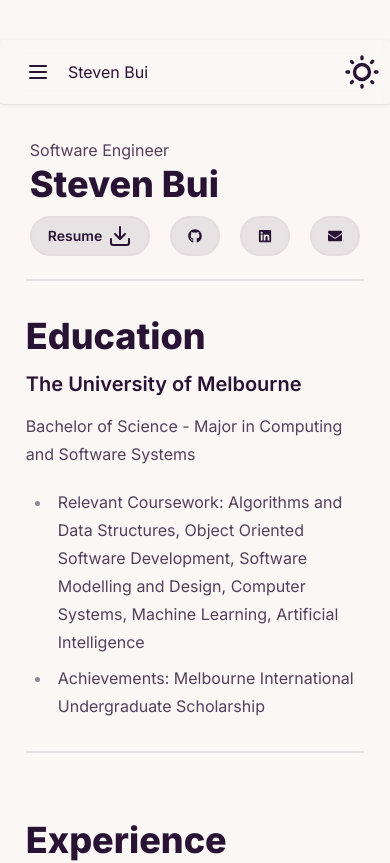
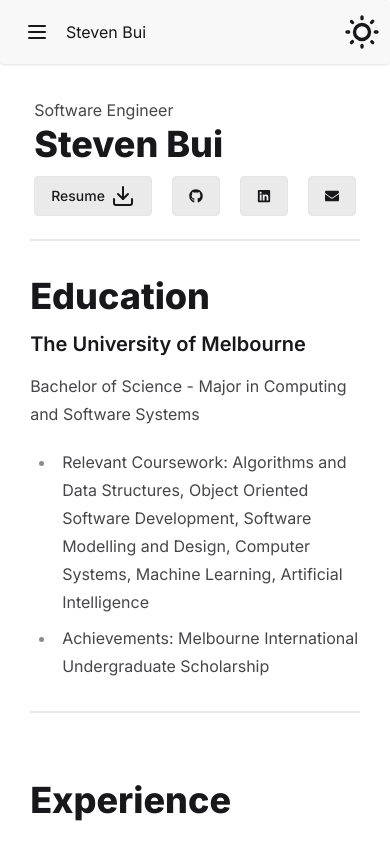
Before and after one commit to halleyd2804/portfolio, a Next.js app: page / in a window 390 px wide. Shown: the top 863 px of the page. Built offline with nearby package versions, Linux system fonts and the light colour scheme.

Commit message:
add dark theme

```diff
--- a/src/app/layout.tsx
+++ b/src/app/layout.tsx
@@ -3,6 +3,7 @@ import {Inter} from 'next/font/google';
 import './globals.css';
 import NavBar from '@/components/NavBar';
 import React from 'react';
+import {ThemeProvider} from "next-themes";
 
 const inter = Inter({subsets: ['latin']});
 
@@ -17,20 +18,23 @@ export default function RootLayout({
                                    }: Readonly<{
   children: React.ReactNode;
 }>) {
+  return (
+      <html lang="en" suppressHydrationWarning={true}>
 
-  return (
-      <html lang="en" data-theme={"cupcake"}>
 
         <body className={inter.className + ' flex flex-col min-h-fit justify-center content-center items-center'}>
-
+        <ThemeProvider>
         <div className={"lg:w-3xl max-w-full flex flex-col items-center justify-center"}>
           <NavBar/>
           {children}
         </div>
         <footer className={inter.className + ' flex flex-col items-center justify-center my-8'}>
-        Made with ❤️from Steven
+          Made with ❤️ from Steven
         </footer>
+        </ThemeProvider>
         </body>
+
+
       </html>
   )
 }
--- a/src/app/page.tsx
+++ b/src/app/page.tsx
@@ -11,6 +11,8 @@ import {
   CarouselNext,
   CarouselPrevious,
 } from "@/components/ui/carousel"
+import Link from "next/link";
+import {ThemeProvider} from "@/context/ThemeContext";
 
 function LandingSection() {
   return (
@@ -20,10 +22,10 @@ function LandingSection() {
           <h1 className={"mb-3"}>Steven Bui</h1>
         </div>
         <div className="flex flex-row flex-start gap-3 w-full">
-          <button className="btn btn-soft mx-1">Resume <DownloadIcon/></button>
-          <button className="btn btn-soft mx-1"><FaGithub/></button>
-          <button className="btn btn-soft mx-1"><FaLinkedin/></button>
-          <button className="btn btn-soft mx-1"><FaEnvelope/></button>
+          <a href={"/ProjectAssets/DucBui_Resume.pdf"} className="btn btn-soft mx-1">Resume <DownloadIcon/></a>
+          <a href={"https://github.com/buianhduc"} className="btn btn-soft mx-1"><FaGithub/></a>
+          <a href={"https://www.linkedin.com/in/stevenbui4/"} className="btn btn-soft mx-1"><FaLinkedin/></a>
+          <a href={"mailto://steven.bui0810@gmail.com"} className="btn btn-soft mx-1"><FaEnvelope/></a>
         </div>
       </section>
   );
@@ -103,7 +105,7 @@ function ProjectOverview() {
     return (
         <div className={"project-content grid grid-cols-1 md:grid-cols-2 gap-8"}>
           {Projects.map((project) => (
-              <div className="card bg-base-100 w-82 max-w-full shadow-sm card-border prose prose-headings:my-3" key={project.id}>
+              <Link  href={`/projects/#${project.id}`} className="no-underline card bg-base-100 w-82 max-w-full shadow-sm card-border prose prose-headings:my-3" key={project.id}>
                 <Carousel className={"w-full p-0 m-0"}>
                   <CarouselContent>
                     {project.thumbnail.map((pic, index) => (
@@ -111,7 +113,7 @@ function ProjectOverview() {
                           <Image
                               src={pic}
                               alt="Thumbnail"
-                              className="rounded-xl mt-0 mb-0"
+                              className="rounded-xl mt-0 mb-0 object-cover object-top h-[150px]"
                               width={400}
                               height={200}/>
                         </CarouselItem>
@@ -141,7 +143,7 @@ function ProjectOverview() {
 
                     </div>
                   </div>
-              </div>
+              </Link>
 
             ))
           }
@@ -149,7 +151,7 @@ function ProjectOverview() {
     )
   }
   return (
-    <section>
+    <section className={"f"}>
       <h1>Featured Projects</h1>
       {renderProjects()}
     </section>
@@ -173,6 +175,7 @@ function ProjectOverview() {
 
 export default function Home() {
   return (
+
         <main className="flex min-h-screen flex-col justify-between md:mx-5 mx-10 prose">
           <LandingSection/>
           <div className="divider"></div>
@@ -182,5 +185,6 @@ export default function Home() {
           <div className="divider"></div>
           <ProjectOverview/>
         </main>
+
   );
 }
--- a/src/app/projects/page.tsx
+++ b/src/app/projects/page.tsx
@@ -25,6 +25,7 @@ const Modal = ({project, children}: IModalProps) => {
 };
 
 interface IProjectCardProps {
+  id: number,
   image: string[];
   title: string;
   description: string;
@@ -42,10 +43,10 @@ const DevpostLogo =() => {
           d="M6.002 1.61L0 12.004L6.002 22.39h11.996L24 12.004L17.998 1.61zm1.593 4.084h3.947c3.605 0 6.276 1.695 6.276 6.31c0 4.436-3.21 6.302-6.456 6.302H7.595zm2.517 2.449v7.714h1.241c2.646 0 3.862-1.55 3.862-3.861c.009-2.569-1.096-3.853-3.767-3.853Z"/>
   </svg>)
 };
-const ProjectCard = ({image, title, description, achievements, technologies, links}: IProjectCardProps) => {
+const ProjectCard = ({id, image, title, description, achievements, technologies, links}: IProjectCardProps) => {
 
   return (
-      <div className="card bg-base-100 shadow-sm card-border mb-8">
+      <div className="card bg-base-100 shadow-sm card-border mb-8" id={id.toString()}>
         <Carousel className={"w-full flex items-center justify-center"}>
           <CarouselContent className={"w-full p-0 m-0"}>
 
@@ -83,7 +84,7 @@ const ProjectCard = ({image, title, description, achievements, technologies, lin
                 <li key={achievement}>{achievement}</li>
             ))}
           </ul>
-          <div className="flex justify-center gap-2">
+          <div className="flex justify-center gap-2 w-full flex-wrap">
             {technologies.map((technology) => (
                 <div className="badge badge-outline"
                      key={title + technology}>{technology}</div>
@@ -109,28 +110,13 @@ const ProjectCard = ({image, title, description, achievements, technologies, lin
 
 
 const ProjectsPage = () => {
-  const [selectedCategory, setSelectedCategory] = useState('');
-  const [searchTerm, setSearchTerm] = useState('');
-
-  const handleCategoryChange = (event: React.ChangeEvent<HTMLSelectElement>) => {
-    setSelectedCategory(event.target.value);
-  };
-
-  const handleSearchChange = (event: React.ChangeEvent<HTMLInputElement>) => {
-    setSearchTerm(event.target.value);
-
-  };
-  const router = useRouter();
-  const handleRouteTo = (url: string) => {
-    router.push(url);
-  }
   return (
       <div className="p-4 prose prose-ul:my-0 prose-p:mb-0 prose-headings:my-0 flex flex-col justify-center w-full">
         <h1 className="font-bold mb-4 text-center">Featured Project</h1>
 
         <div className="mt-5">
           {Projects.map((project, index) =>
-              <ProjectCard title={project.name} achievements={project.achievements} technologies={project.technologies} description={project.description} image={project.thumbnail} links={project.links} key={index} />)
+              <ProjectCard id={project.id} title={project.name} achievements={project.achievements} technologies={project.technologies} description={project.description} image={project.thumbnail} links={project.links} key={index} />)
             }
         </div>
       </div>
--- a/src/components/NavBar.tsx
+++ b/src/components/NavBar.tsx
@@ -1,6 +1,8 @@
 "use client";
-import React, {ReactNode, useContext} from "react";
+import React, {useState} from "react";
 import {LucideMenu, Moon} from "lucide-react";
+import {useTheme} from "next-themes";
+import Link from "next/link";
 
 type LinkType = {
   name: string,
@@ -16,9 +18,10 @@ const links: Array<LinkType> = [
     link: "/projects"
   },
 ]
-export default function NavBar(props: React.PropsWithChildren) {
+export default function NavBar(props: React.PropsWithChildren, ) {
+  const {theme, setTheme} = useTheme();
   return (
-      <div className="navbar shadow-sm w-3xl max-w-full mt-10 sticky top-0 rounded backdrop-blur z-1000">
+      <div className="navbar shadow-sm w-3xl max-w-full md:mt-10 mt-0 sticky top-0 rounded bg-base-200 z-1000">
         <div className="navbar-start">
           <div className="dropdown">
             <div tabIndex={0} role="button" className="btn btn-ghost md:hidden">
@@ -32,9 +35,9 @@ export default function NavBar(props: React.PropsWithChildren) {
               ))}
             </ul>
           </div>
-          <h4>Steven Bui</h4>
+          <Link href={"/"}><h4>Steven Bui</h4></Link>
         </div>
-        <div className="navbar-center hidden lg:flex">
+        <div className="navbar-center hidden md:flex">
           <ul className="menu menu-horizontal px-1">
             {links.map((link, index) => (
                 <li key={index}><a href={link.link}>{link.name}</a></li>
@@ -44,7 +47,9 @@ export default function NavBar(props: React.PropsWithChildren) {
         <div className="navbar-end">
           <label className="swap swap-rotate">
           {/* this hidden checkbox controls the state */}
-          <input type="checkbox" className="theme-controller" value="synthwave"/>
+          <input type="checkbox" className={"theme-controller"} value={"dark"} onChange={e =>
+            e.target.checked ? setTheme("dark") : setTheme("cupcake")
+          }/>
 
           {/* sun icon */}
           <svg
--- /dev/null
+++ b/src/context/ThemeContext.tsx
@@ -0,0 +1,29 @@
+import { useState, createContext, useContext, useEffect } from "react";
+
+export type ThemeContextType = 'light' | 'dark';
+const ThemeContext = createContext<ThemeContextType>('light');
+
+export const useTheme = () => {
+  return useContext(ThemeContext);
+};
+
+export const ThemeProvider = ({ children }: any) => {
+  const [darkMode, setDarkMode] = useState<ThemeContextType>('light');
+
+  const toggleTheme = () => {
+    setDarkMode(prevState => prevState == "light" ? "dark" : "light");
+  };
+
+  useEffect(() => {
+    document.documentElement.setAttribute(
+        "data-theme",
+        darkMode == 'dark' ? "dark" : "cupcake"
+    );
+  }, [darkMode]);
+
+  return (
+      <ThemeContext.Provider value={ darkMode }>
+        {children}
+      </ThemeContext.Provider>
+  );
+};
```
Also changed, not shown: 2 other files (tests, documents, lock files or other folders). Lines whose indentation alone changed are shown as unchanged.
